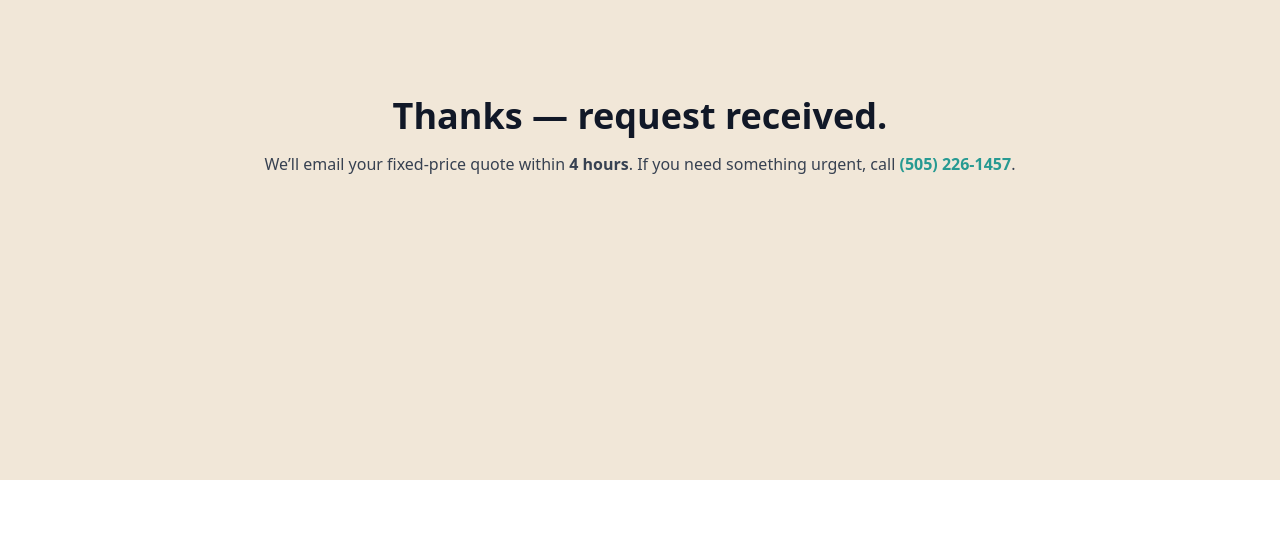
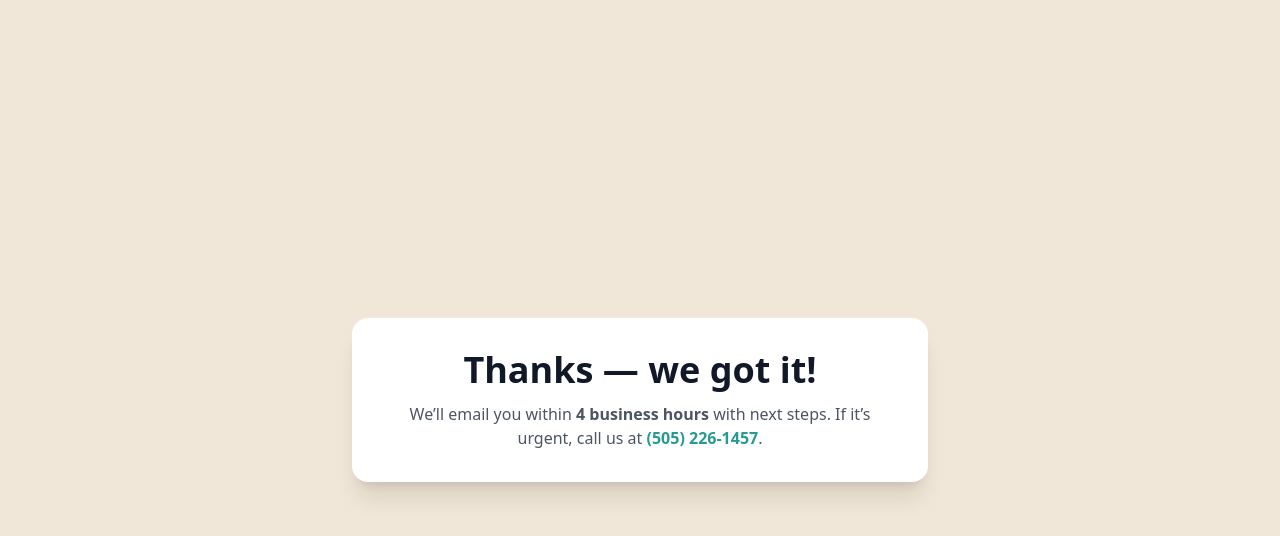
Before and after one commit to markl2305/conference-room-design, a Next.js app: page /thanks in a window 1280 px wide. Shown: the top 536 px of the page. Built offline with nearby package versions, Linux system fonts and the light colour scheme.

Commit message:
Update page.js

```diff
--- a/app/thanks/page.js
+++ b/app/thanks/page.js
@@ -1,16 +1,16 @@
-// app/thanks/page.js
 export const metadata = {
-  title: "Thanks — We’ll be in touch shortly",
+  title: "Thanks — CalLord Unified Technologies",
+  description: "Thanks for your request. We’ll be in touch shortly.",
 };
 
 export default function ThanksPage() {
   return (
-    <main className="section-padding bg-brand-beige min-h-[60vh]">
-      <div className="container-custom text-center">
-        <h1 className="text-3xl md:text-4xl font-bold text-gray-900">Thanks — request received.</h1>
-        <p className="mt-4 text-gray-700">
-          We’ll email your fixed-price quote within <strong>4 hours</strong>. If you need something urgent,
-          call <a className="text-brand-teal font-semibold" href="tel:+15052261457">(505) 226-1457</a>.
+    <main className="min-h-screen flex items-center justify-center p-6 bg-brand-beige">
+      <div className="max-w-xl text-center bg-white rounded-2xl shadow-xl p-8">
+        <h1 className="text-3xl md:text-4xl font-bold text-gray-900 mb-3">Thanks — we got it!</h1>
+        <p className="text-gray-600">
+          We’ll email you within <strong>4 business hours</strong> with next steps.
+          If it’s urgent, call us at <a href="tel:+15052261457" className="text-brand-teal font-semibold"> (505) 226-1457</a>.
         </p>
       </div>
     </main>
```
